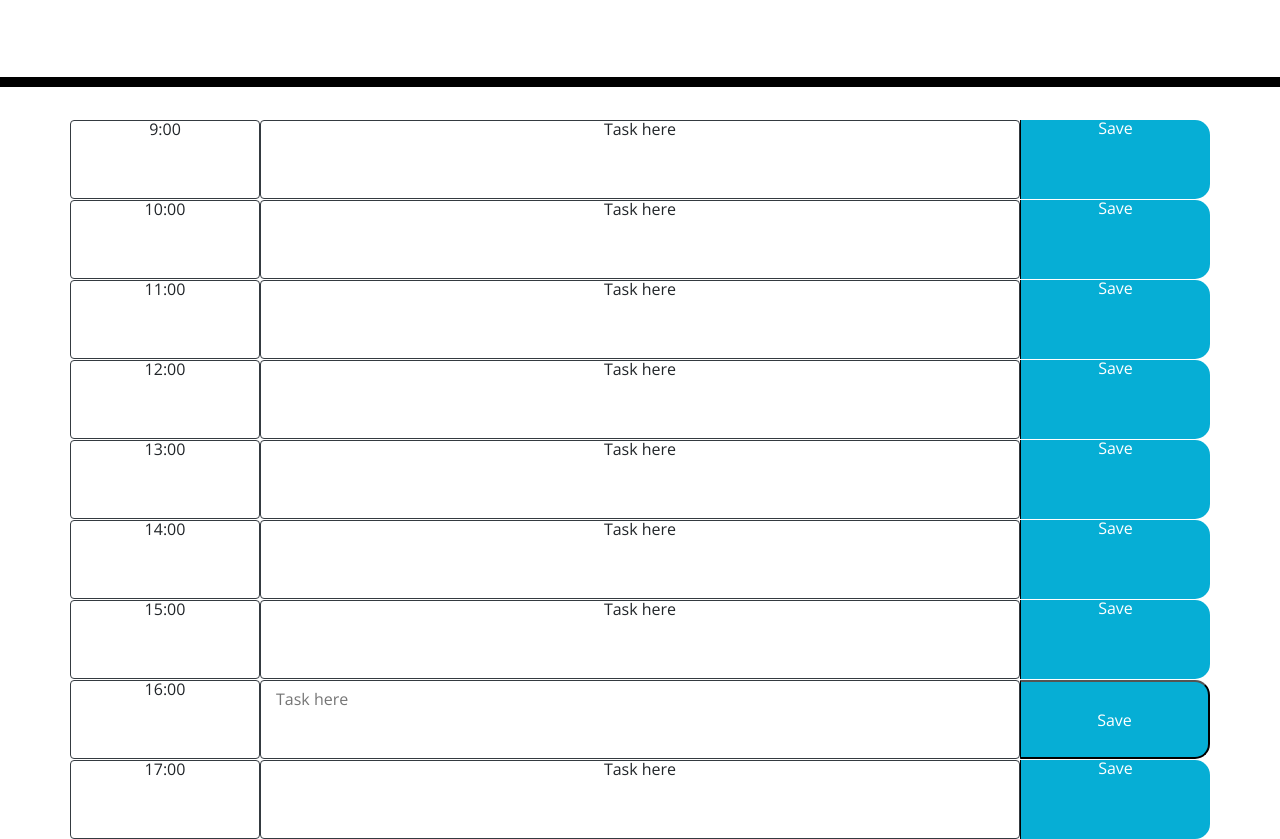
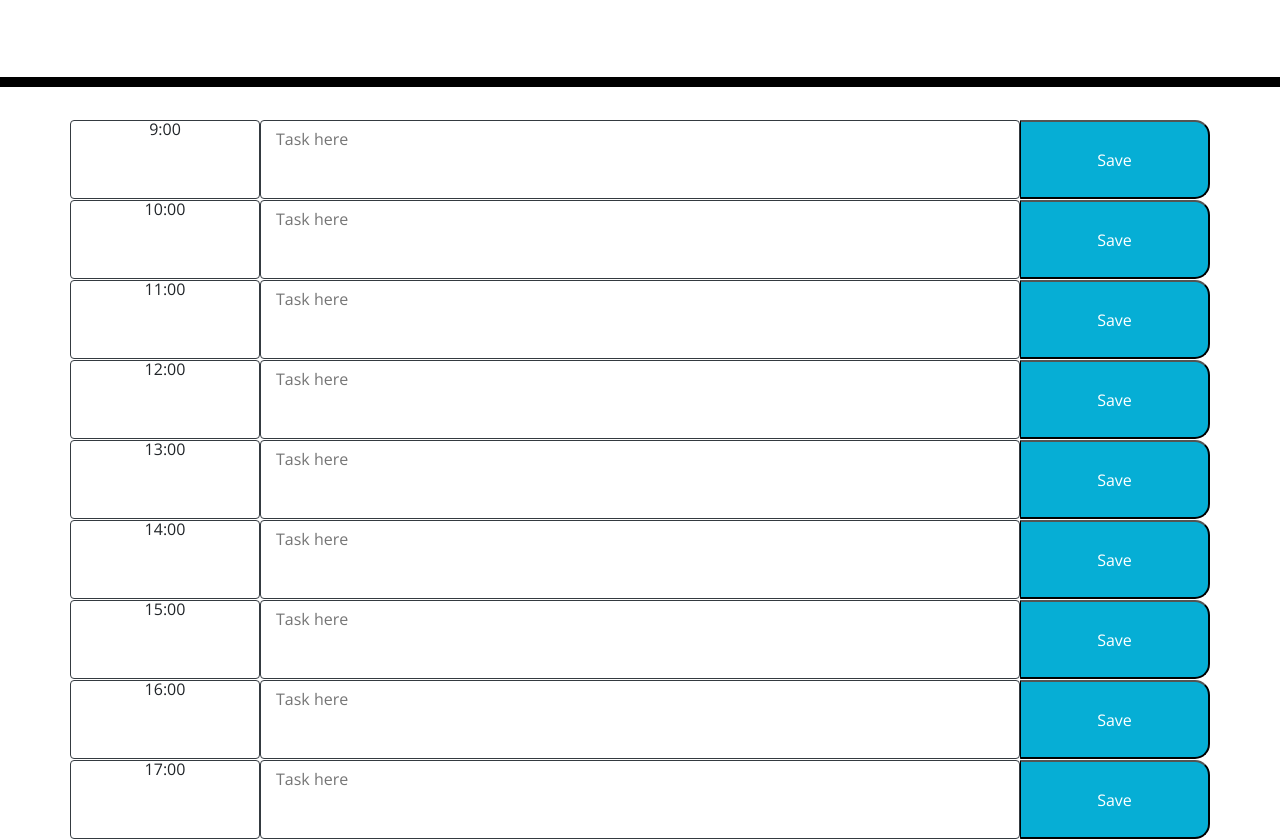
Before and after one commit to derrickjamesjr/gtr, a plain HTML site: page index.html in a window 1280 px wide. Shown: the part 181-1020 px from the top of the page. Drawn offline with nearby package versions, Linux system fonts and the light colour scheme.

Commit message:
edited index.html to work better with script.js

```diff
--- a/assets/js/script.js
+++ b/assets/js/script.js
@@ -1,4 +1,3 @@
-console.log("hello");
 var tod = {};
 var svebtn = $(".saveBtn");
 
--- a/index.html
+++ b/index.html
@@ -31,50 +31,50 @@
     <div class="container text-center">
       <div class="row">
         <div class="col-2 border rounded border-dark">9:00</div>
-        <div class="col-8 border border-dark rounded time-task"><p>Task here</p></div>
-        <div class="saveBtn col-2">Save</div>
+        <textarea class="col-8 border border-dark rounded time-task" placeholder="Task here" name="evnt"></textarea>
+        <button class="saveBtn col-2">Save</button>
       </div>
     </div>
     <div class="container text-center">
       <div class="row">
         <div class="col-2 border rounded border-dark">10:00</div>
-        <div class="col-8 border border-dark rounded time-task"><p>Task here</p></div>
-        <div class="saveBtn col-2">Save</div>
+        <textarea class="col-8 border border-dark rounded time-task" placeholder="Task here" name="evnt"></textarea>
+        <button class="saveBtn col-2">Save</button>
       </div>
     </div>
     <div class="container text-center">
       <div class="row">
         <div class="col-2 border rounded border-dark">11:00</div>
-        <div class="col-8 border border-dark rounded time-task"><p>Task here</p></div>
-        <div class="saveBtn col-2">Save</div>
+        <textarea class="col-8 border border-dark rounded time-task" placeholder="Task here" name="evnt"></textarea>
+        <button class="saveBtn col-2">Save</button>
       </div>
     </div>
     <div class="container text-center">
       <div class="row">
         <div class="col-2 border rounded border-dark">12:00</div>
-        <div class="col-8 border border-dark rounded time-task"><p>Task here</p></div>
-        <div class="saveBtn col-2">Save</div>
+        <textarea class="col-8 border border-dark rounded time-task" placeholder="Task here" name="evnt"></textarea>
+        <button class="saveBtn col-2">Save</button>
       </div>
     </div>
     <div class="container text-center">
       <div class="row">
         <div class="col-2 border rounded border-dark">13:00</div>
-        <div class="col-8 border border-dark rounded time-task"><p>Task here</p></div>
-        <div class="saveBtn col-2">Save</div>
+        <textarea class="col-8 border border-dark rounded time-task" placeholder="Task here" name="evnt"></textarea>
+        <button class="saveBtn col-2">Save</button>
       </div>
     </div>
     <div class="container text-center">
       <div class="row">
         <div class="col-2 border rounded border-dark">14:00</div>
-        <div class="col-8 border border-dark rounded time-task"><p>Task here</p></div>
-        <div class="saveBtn col-2">Save</div>
+        <textarea class="col-8 border border-dark rounded time-task" placeholder="Task here" name="evnt"></textarea>
+        <button class="saveBtn col-2">Save</button>
       </div>
     </div>
     <div class="container text-center">
       <div class="row">
         <div class="col-2 border rounded border-dark">15:00</div>
-        <div id="task" class="col-8 border border-dark rounded time-task"><p class="tsk">Task here</p></div>
-        <div class="saveBtn col-2">Save</div>
+        <textarea class="col-8 border border-dark rounded time-task" placeholder="Task here" name="evnt"></textarea>
+        <button class="saveBtn col-2">Save</button>
       </div>
     </div>
     <div class="container text-center">
@@ -87,8 +87,8 @@
     <div class="container text-center">
       <div class="row">
         <div class="col-2 border rounded border-dark">17:00</div>
-        <div class="col-8 border border-dark rounded time-task"><p>Task here</p></div>
-        <div class="saveBtn col-2">Save</div>
+        <textarea class="col-8 border border-dark rounded time-task" placeholder="Task here" name="evnt"></textarea>
+        <button class="saveBtn col-2">Save</button>
       </div>
     </div>
     <script src="https://code.jquery.com/jquery-3.4.1.min.js"></script>
```
